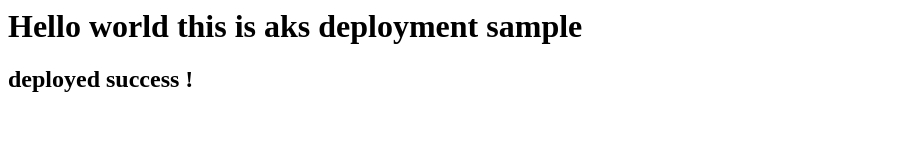
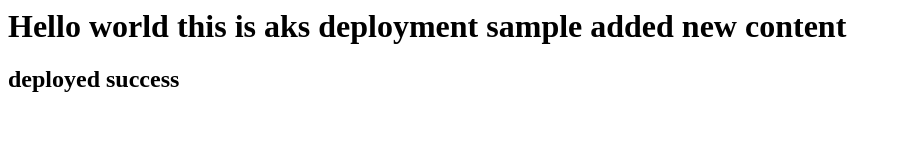
Before and after one commit to sidsravan/aks-azur-devops-hello-world, a plain HTML site: page index.html in a window 1280 px wide. Shown: the whole page, without its empty margins (0-902 px from the left). Drawn offline with Linux system fonts and the light colour scheme.

Commit message:
Updated index.html

```diff
--- a/index.html
+++ b/index.html
@@ -1,2 +1,2 @@
-<h1> Hello world this is aks deployment sample </h1>
-<h2> deployed success !</h2>
+<h1> Hello world this is aks deployment sample added new content</h1>
+<h2> deployed success </h2>
```
